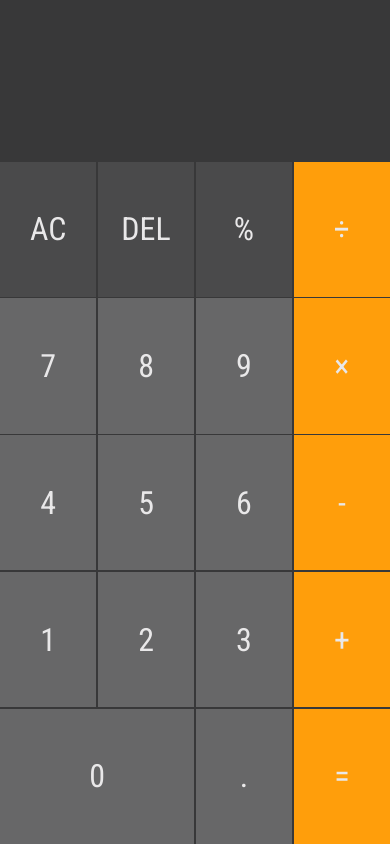
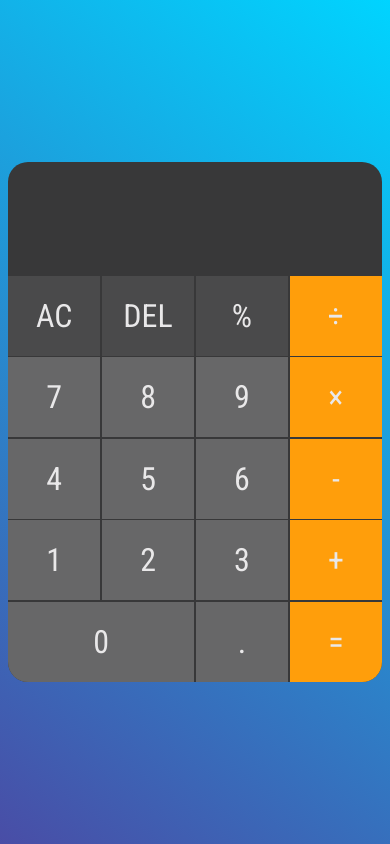
Before and after one commit to 4reall/Calculator_app_react, a React (Create React App) app: page / in a window 390 px wide. Built offline with nearby package versions, Linux system fonts and the light colour scheme.

Commit message:
Change the project name, fixed incorrect responsibility for different devices

```diff
--- a/package.json
+++ b/package.json
@@ -1,6 +1,6 @@
 {
   "name": "calculator",
-  "homepage": "https://4reall.github.io/Calculator-react",
+  "homepage": "https://4reall.github.io/Calculator_app_react",
   "version": "0.1.0",
   "private": true,
   "dependencies": {
--- a/src/components/Calculator/Calculator.js
+++ b/src/components/Calculator/Calculator.js
@@ -13,8 +13,6 @@ const Calculator = () => {
 	}, []);
 
 	const handleKeyDown = useCallback((e) => {
-		// e.preventDefault();
-		console.log(e.key);
 		let key = e.key;
 		switch (key) {
 			case 'Backspace':
@@ -49,7 +47,6 @@ const Calculator = () => {
 		if (decimal == null) return INTEGER_FORMATTER.format(integer);
 		return `${INTEGER_FORMATTER.format(integer)}.${decimal}`;
 	};
-	// onKeyDown = { handleKeyDown };
 	return (
 		<div className="grid">
 			<div className="output">
--- a/src/components/Calculator/calculator.scss
+++ b/src/components/Calculator/calculator.scss
@@ -2,10 +2,11 @@
 
 .grid {
 	width: 30rem;
+	max-height: min(40rem, 100%);
 	display: grid;
 	grid-template-columns: repeat(4, 1fr);
-	grid-template-rows: minmax(10rem, auto) repeat(5, 1fr);
-	overflow: hidden;
+	grid-template-rows: minmax(10rem, auto) repeat(5, 6rem);
+	overflow: scroll;
 	border-radius: 20px;
 	background-color: $main-color;
 	grid-gap: 0.1rem;
@@ -61,9 +62,9 @@
 
 @media only screen and (max-width: 35rem) {
 	.grid {
+		grid-template-rows: minmax(7rem, auto) repeat(5, 5rem);
 		width: max(20rem,100%);
-		height: 100%;
+		max-height: 100%;
 		margin: 0 auto;
-		border-radius: 0;
 	}
 }
--- a/src/components/app/App.js
+++ b/src/components/app/App.js
@@ -1,5 +1,5 @@
-import { useState } from "react";
-import Calculator from "../Calculator/Calculator";
+import Calculator from '../Calculator/Calculator';
+
 function App() {
 	return (
 		<div className="app">
--- a/src/css/style.scss
+++ b/src/css/style.scss
@@ -50,6 +50,7 @@ input::-webkit-inner-spin-button {
 	height: 100vh;
 	display: flex;
 	justify-content: center;
+	align-items: center;
 	padding: 2rem 0;
 	background: rgb(73,77,166);
 	background: linear-gradient(36deg, rgba(73,77,166,1) 0%, rgba(0,212,255,1) 100%);
@@ -59,7 +60,7 @@ button {
 }
 @media only screen and (max-width: 35rem) {
 	.app {
-		display: block;
-		padding: 0;
+		padding: 0.5rem;
+
 	}
 }
```
